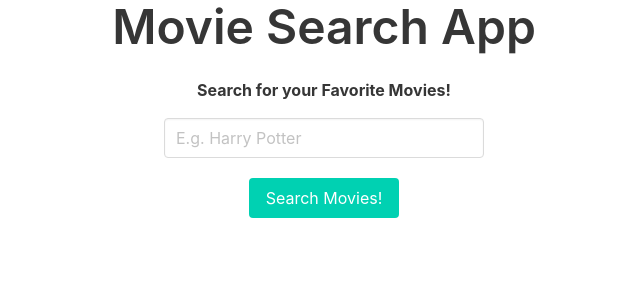
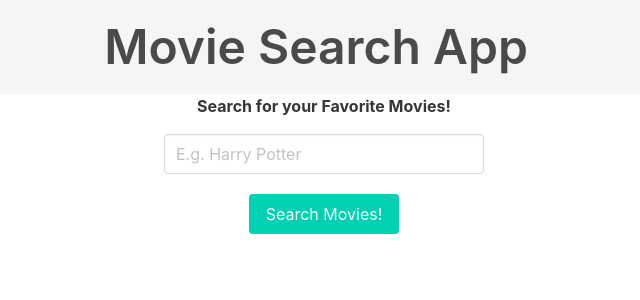
Before and after one commit to LDRMuse/react-movies, a React (Create React App) app: page / in a window 1280 px wide. Shown: the top 300 px of the page, without its empty margins (316-956 px from the left). Built offline with nearby package versions, Linux system fonts and the light colour scheme.

Commit message:
:lipstick: Add notification class section (header)

```diff
--- a/src/App.js
+++ b/src/App.js
@@ -4,9 +4,13 @@ import { MovieSearch } from './components'
 
 export const App = () => {
   return (
-    <Fragment>
-      <h1 className='title is-1 has-text-centered'>Movie Search App</h1>
-      <MovieSearch />
+    <Fragment><div className="container">
+    <div className="notification">
+    <h1 className='title is-1 has-text-centered'>Movie Search App</h1>
+    </div>
+  </div>
+
+    <MovieSearch />
     </Fragment>
   );
 }
```
